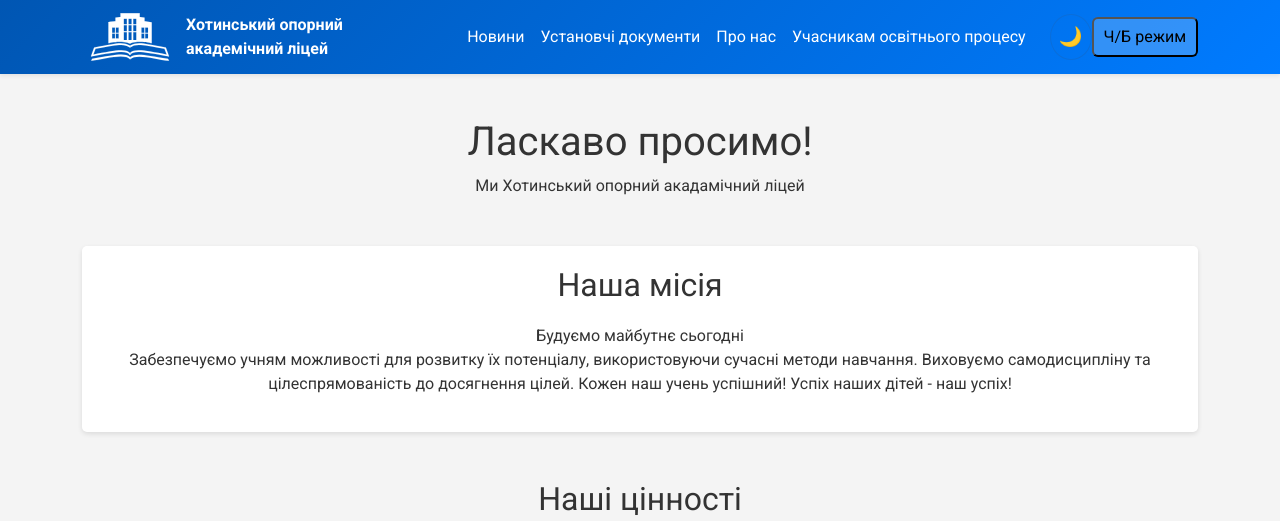
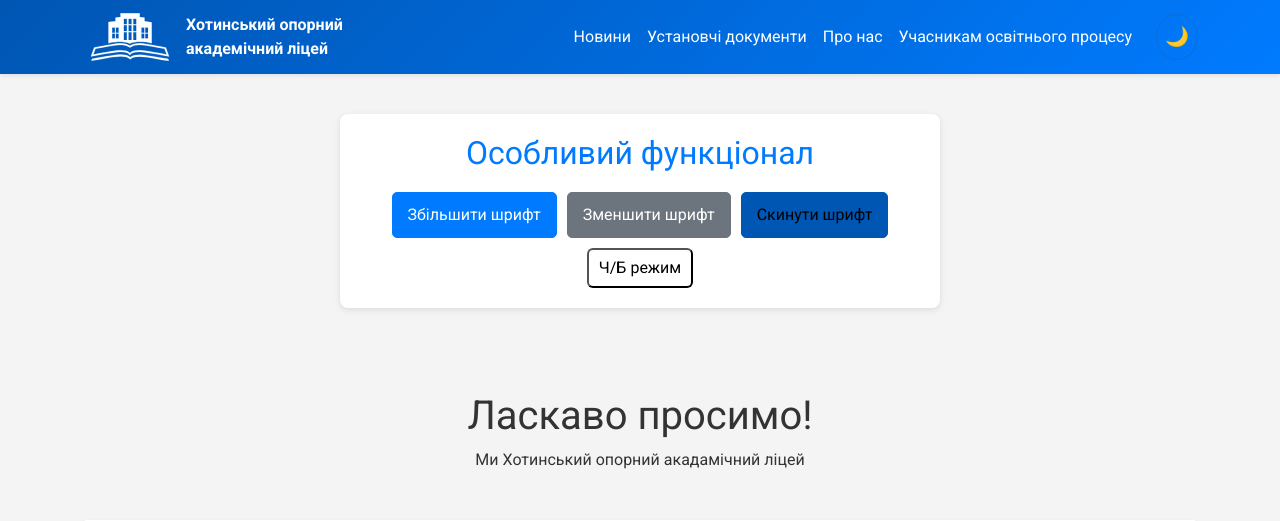
Before and after one commit to AnatohaMyky/Cours_work_myky, a PHP site: page / in a window 1280 px wide. Shown: the top 521 px of the page. Run offline with PHP 8.4, Linux system fonts and the light colour scheme.

Commit message:
save with font size changer, and other little changes

```diff
--- a/index.html
+++ b/index.html
@@ -55,10 +55,20 @@
                 <button id="theme-toggle" class="btn btn-outline-light ms-3 rounded-circle p-2">
                     🌙
                 </button>
-                <button id="toggle-grayscale">Ч/Б режим</button>
             </div>
         </div>
     </nav>
+
+    <section id="special-features" class="special-features">
+        <h2>Особливий функціонал</h2>
+        <div class="feature-buttons">
+            <button id="increase-font" class="btn btn-primary">Збільшити шрифт</button>
+            <button id="decrease-font" class="btn btn-secondary">Зменшити шрифт</button>
+            <button id="reset-font" class="btn btn-light">Скинути шрифт</button>
+            <button id="toggle-grayscale">Ч/Б режим</button>
+        </div>
+    </section>
+
 
     <!-- Основний контент -->
     <div class="main-content">
@@ -148,6 +158,7 @@
                 </div>
             </section>
         </div>
+
         <div class="news-container">
             <div class="news-item">
                 <img class="news-img" src="images/news_1.jpg" alt="">
@@ -412,21 +423,56 @@
 
     <script>
         document.addEventListener("DOMContentLoaded", function () {
-            if (localStorage.getItem("grayscale-active") === "true") {
-                document.body.classList.add("grayscale-active");
+            const body = document.body;
+            const increaseFontBtn = document.getElementById("increase-font");
+            const decreaseFontBtn = document.getElementById("decrease-font");
+            const resetFontBtn = document.getElementById("reset-font");
+            const grayscaleToggleBtn = document.getElementById("toggle-grayscale");
+
+            let currentFontSize = parseFloat(localStorage.getItem("font-size")) || 100;
+            const minFontSize = 80;
+            const maxFontSize = 120;
+
+            function applyFontSize(size) {
+                body.style.fontSize = `${size}%`;
+                localStorage.setItem("font-size", size);
             }
 
-            document.getElementById("toggle-grayscale").addEventListener("click", function () {
-                document.body.classList.toggle("grayscale-active");
+            increaseFontBtn.addEventListener("click", () => {
+                if (currentFontSize < maxFontSize) {
+                    currentFontSize += 10;
+                    applyFontSize(currentFontSize);
+                }
+            });
 
-                if (document.body.classList.contains("grayscale-active")) {
+            decreaseFontBtn.addEventListener("click", () => {
+                if (currentFontSize > minFontSize) {
+                    currentFontSize -= 10;
+                    applyFontSize(currentFontSize);
+                }
+            });
+
+            resetFontBtn.addEventListener("click", () => {
+                currentFontSize = 100;
+                applyFontSize(currentFontSize);
+            });
+
+            if (localStorage.getItem("grayscale-active") === "true") {
+                body.classList.add("grayscale-active");
+            }
+
+            grayscaleToggleBtn.addEventListener("click", function () {
+                body.classList.toggle("grayscale-active");
+
+                if (body.classList.contains("grayscale-active")) {
                     localStorage.setItem("grayscale-active", "true");
                 } else {
                     localStorage.setItem("grayscale-active", "false");
                 }
             });
+
+            applyFontSize(currentFontSize);
         });
-
     </script>
 
     <script src="https://cdn.jsdelivr.net/npm/bootstrap@5.3.0/dist/js/bootstrap.bundle.min.js"></script>
--- a/styles.css
+++ b/styles.css
@@ -561,11 +588,42 @@ textarea.form-control::placeholder {
     text-decoration: underline;
 }
 
+.special-features {
+    text-align: center;
+    padding: 20px;
+    background: var(--section-bg);
+    color: var(--color);
+    border-radius: 8px;
+    box-shadow: 0 2px 6px var(--box-shadow);
+    margin: 40px auto;
+    max-width: 600px;
+}
+
+.feature-buttons {
+    display: flex;
+    flex-wrap: wrap;
+    gap: 10px;
+    justify-content: center;
+}
+
+.feature-buttons button {
+    padding: 10px 15px;
+    font-size: 1rem;
+    border-radius: 5px;
+    transition: background 0.3s, transform 0.2s;
+}
+
+.feature-buttons button:hover {
+    transform: scale(1.05);
+}
+
+
 @keyframes fadeInUp {
     from {
         opacity: 0;
         transform: translateY(20px);
     }
+
     to {
         opacity: 1;
         transform: translateY(0);
```
Also changed, not shown: other parts of styles.css (+35 -8 lines).
